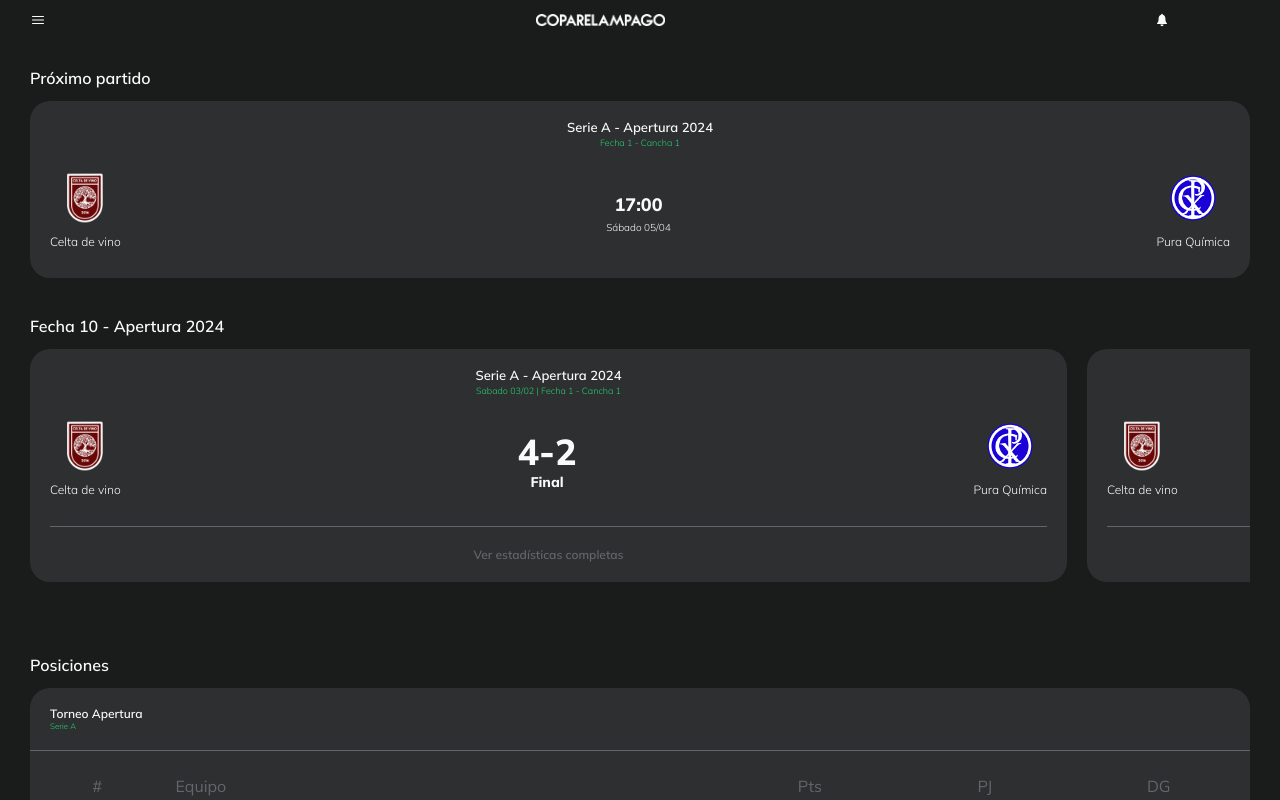
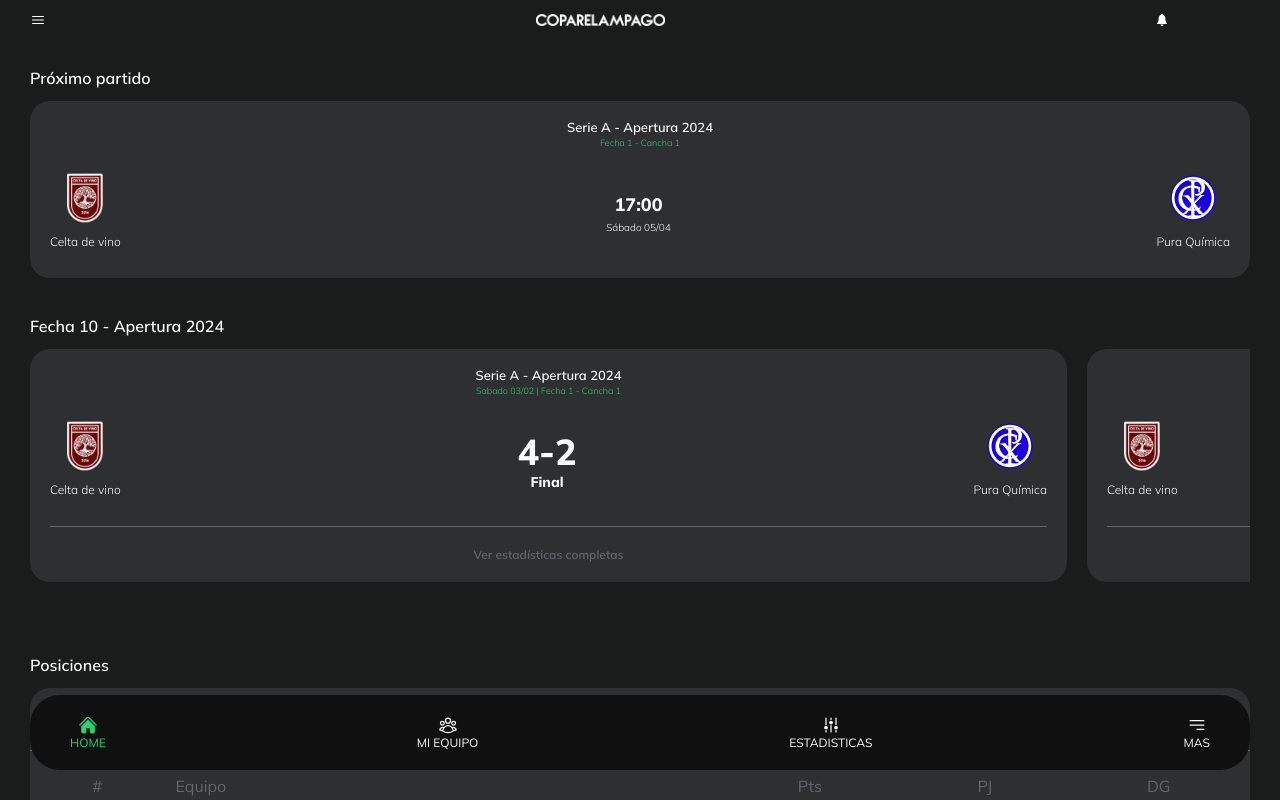
Before and after one commit to perezmariano08/CopaRelampago, a React (Vite) app: page / in a window 1280 px wide. Shown: the top 800 px of the page. Built offline with nearby package versions, Linux system fonts and the light colour scheme.

Commit message:
add menu bottom

```diff
--- /dev/null
+++ b/src/components/MenuBottom/MenuBottom.jsx
@@ -0,0 +1,30 @@
+import React from 'react'
+import { MenuBottomContainerStyled, MenuBottomItem, MenuBottomWrapper } from './MenuBottomStyles'
+import { HiHome, HiOutlineUserGroup, HiAdjustmentsVertical, HiBars3BottomRight} from 'react-icons/hi2'
+const MenuBottom = () => {
+  return (
+    <MenuBottomContainerStyled>
+      <MenuBottomWrapper>
+        <MenuBottomItem to={'/'}>
+          <HiHome/>
+          HOME
+        </MenuBottomItem>
+        <MenuBottomItem to={'/onboading'}>
+          <HiOutlineUserGroup/>
+          MI EQUIPO
+        </MenuBottomItem>
+
+        <MenuBottomItem to={'/onboarding'}>
+          <HiAdjustmentsVertical/>
+          ESTADISTICAS
+        </MenuBottomItem>
+        <MenuBottomItem to={'/onboarding'}>
+          <HiBars3BottomRight/>
+          MAS
+        </MenuBottomItem>
+      </MenuBottomWrapper>
+    </MenuBottomContainerStyled>
+  )
+}
+
+export default MenuBottom
--- /dev/null
+++ b/src/components/MenuBottom/MenuBottomStyles.js
@@ -0,0 +1,34 @@
+import { NavLink } from "react-router-dom";
+import styled from "styled-components";
+
+export const MenuBottomContainerStyled = styled.footer`
+    width: 100%;
+    padding: 0 30px 30px 30px;
+    position: fixed;
+    bottom: 0;
+`
+
+export const MenuBottomWrapper = styled.div`
+    width: 100%;
+    background-color: var(--gray-500);
+    border-radius: 30px;
+    display: flex;
+    justify-content: space-between;
+    align-items: center;
+    padding: 20px 40px;
+`
+
+export const MenuBottomItem = styled(NavLink)`
+    display: flex;
+    flex-direction: column;
+    color: var(--white);
+    align-items: center;
+    font-size: 12px;
+    i, svg {
+        font-size: 20px;
+    }
+
+    &.active {
+        color: var(--green);
+    }
+`
--- a/src/pages/Home/Home.jsx
+++ b/src/pages/Home/Home.jsx
@@ -4,6 +4,7 @@ import CardPartido from '../../components/Stats/CardPartido/CardPartido'
 import { HomeWrapper, HomeContainerStyled, CardsMatchesContainer, CardsMatchesWrapper } from './HomeStyles'
 import Section from '../../components/Section/Section'
 import Table from '../../components/Stats/Table/Table'
+import MenuBottom from '../../components/MenuBottom/MenuBottom'
 
 const Home = () => {
     return (
@@ -34,7 +35,7 @@ const Home = () => {
                     </Section>
                 </HomeWrapper>
             </HomeContainerStyled>
-
+            <MenuBottom/>
         </>
     )
 }
--- a/src/pages/Home/HomeStyles.js
+++ b/src/pages/Home/HomeStyles.js
@@ -1,7 +1,7 @@
 import styled from "styled-components";
 
 export const HomeContainerStyled = styled.div`
-    padding: 30px;
+    padding: 30px 30px 180px 30px;
 `
 
 export const HomeWrapper = styled.div`
```
